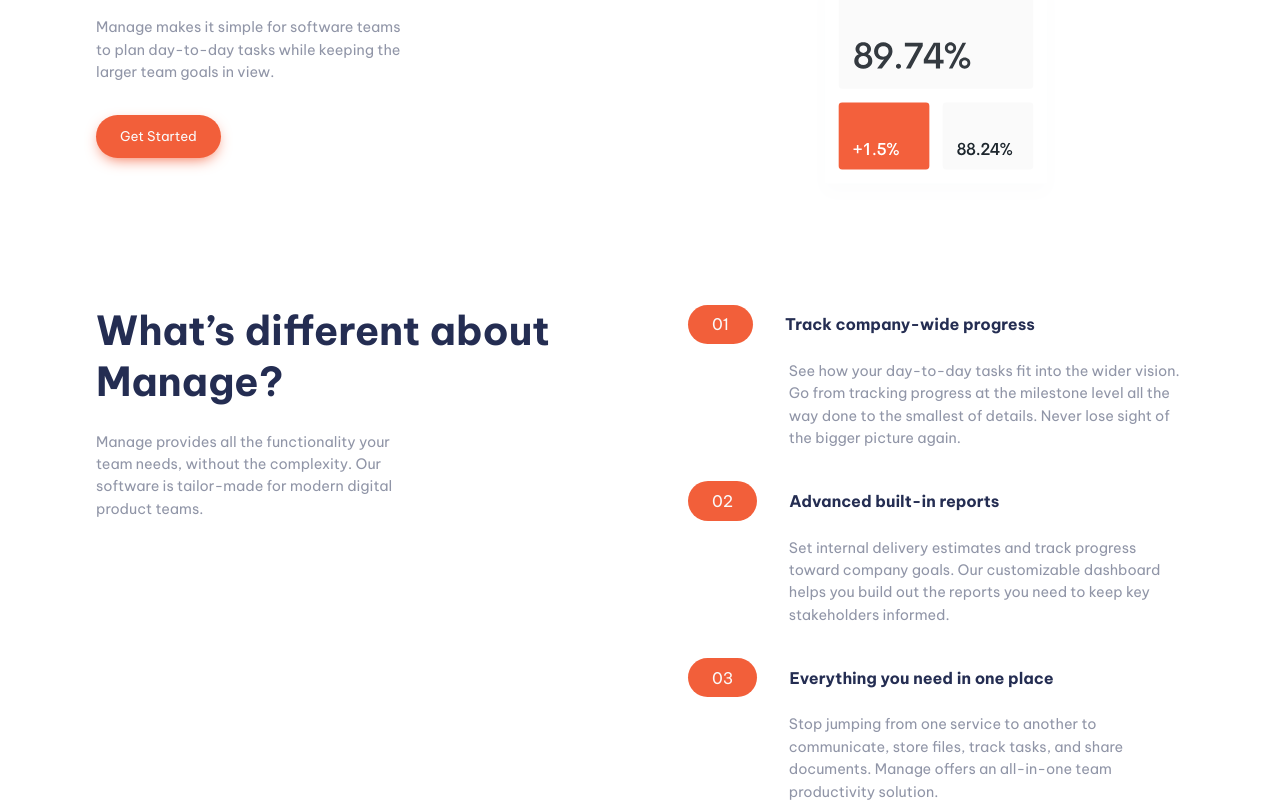
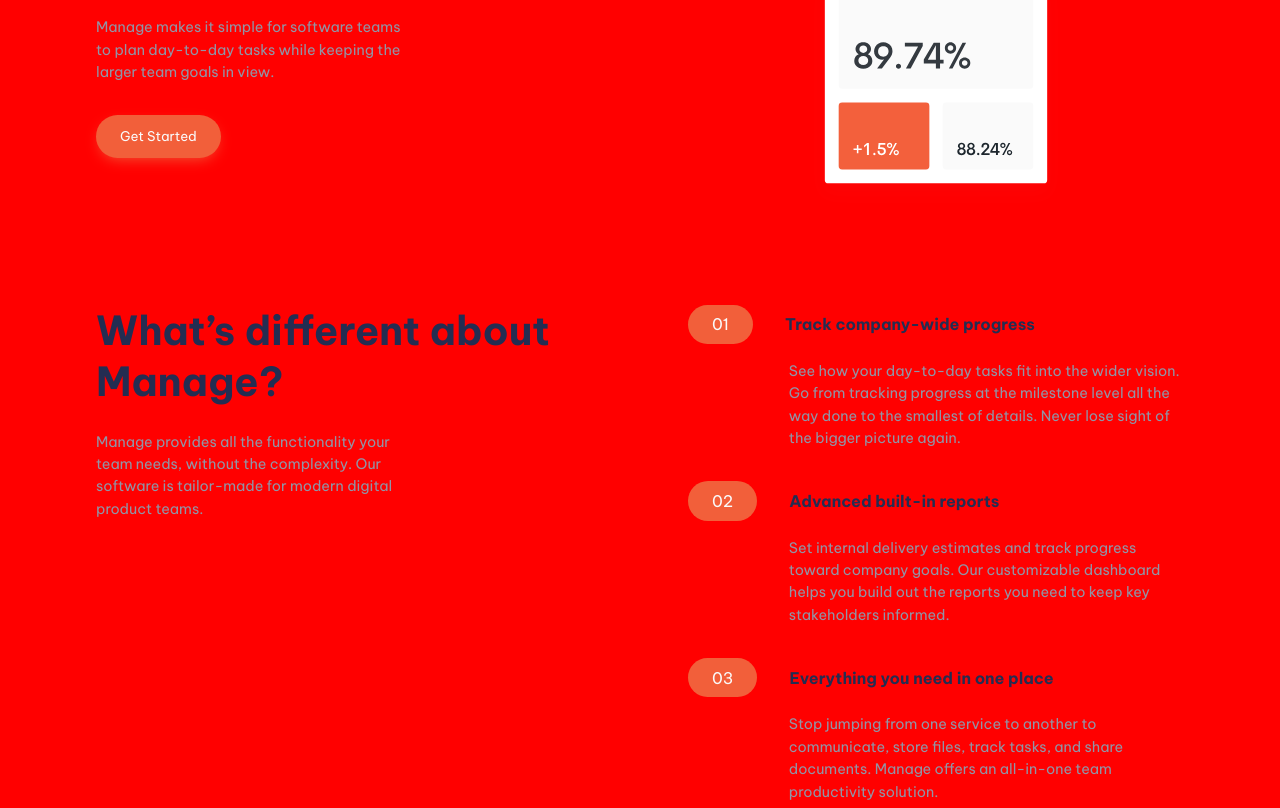
Before and after one commit to darley-santos/projetinho-basico.github.io, a plain HTML site: page index.html in a window 1280 px wide. Shown: the part 411-1219 px from the top of the page. Drawn offline with Linux system fonts and the light colour scheme.

Commit message:
Update style.css

```diff
--- a/style.css
+++ b/style.css
@@ -19,6 +19,8 @@
 }
 
 body {
+  position: relative;
+  background: red;
   overflow-x: hidden;
 }
 
```
